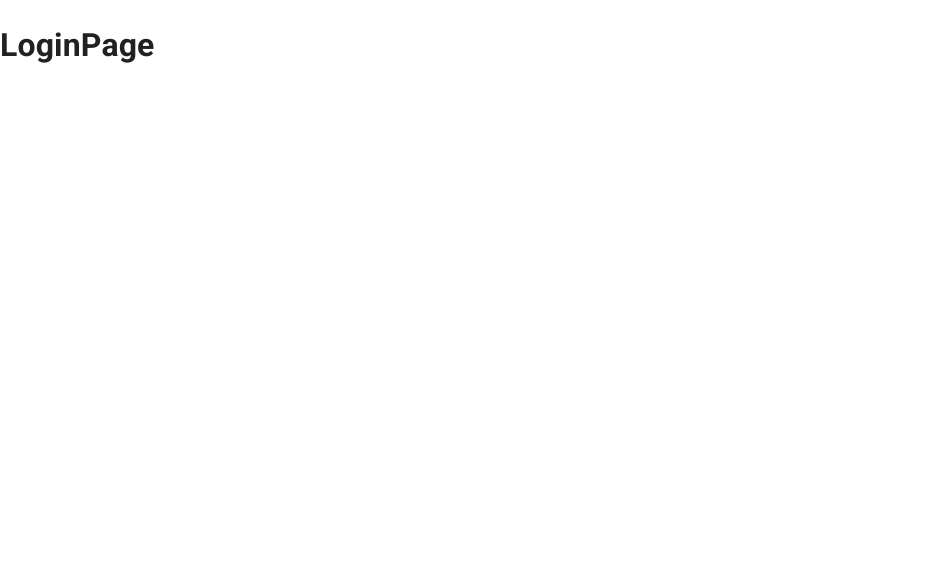
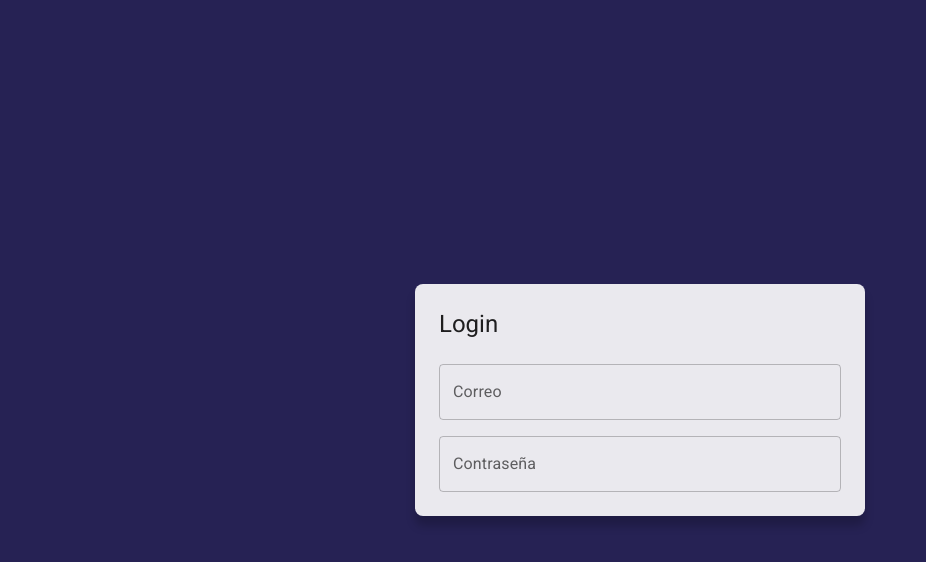
Before and after one commit to mgcastelberg/reactJournalApp, a React (Vite) app: page /auth/login in a window 1280 px wide. Shown: the top 562 px of the page, without its empty margins (0-926 px from the left). Built offline with nearby package versions, Linux system fonts and the light colour scheme.

Commit message:
LoginPage Diseño sin layout

```diff
--- a/src/auth/pages/LoginPage.jsx
+++ b/src/auth/pages/LoginPage.jsx
@@ -1,7 +1,38 @@
+import { TextField, Typography } from '@mui/material';
+import Grid from '@mui/material/Grid2';
 import React from 'react'
 
 export const LoginPage = () => {
   return (
-    <h1>LoginPage</h1>
+
+    <Grid
+      container
+      spacing={0}
+      direction={"column"}
+      alignContent={"center"}
+      justifyContent={"center"}
+      sx={{ minHeight: "100vh", backgroundColor: "primary.main", padding: 4 }}
+    >
+      <Grid item
+        className="box-shadow"
+        xs={3}
+        sx={{ width: { sm: 450 }, backgroundColor: "rgba(256,256,256,0.9)", padding: 3, borderRadius: 2 }}>
+
+          <Typography variant="h5" sx={{ mb: 1 }}>Login</Typography>
+
+          <form>
+            <Grid container>
+              <Grid item size={12} sx={{ mt: 2 }}>
+                <TextField label="Correo" fullWidth type="email" placeholder="Correo" />
+              </Grid>
+              <Grid item size={12} sx={{ mt: 2 }}>
+                <TextField label="Contraseña" fullWidth type="password" placeholder="Contraseña" />
+              </Grid>
+            </Grid>
+          </form>
+
+      </Grid>
+    </Grid>
+
   )
 }
--- a/src/styles.css
+++ b/src/styles.css
@@ -0,0 +1,3 @@
+.box-shadow{
+    box-shadow: 0px 10px 10px rgba(0, 0, 0, 0.2);
+}
```
